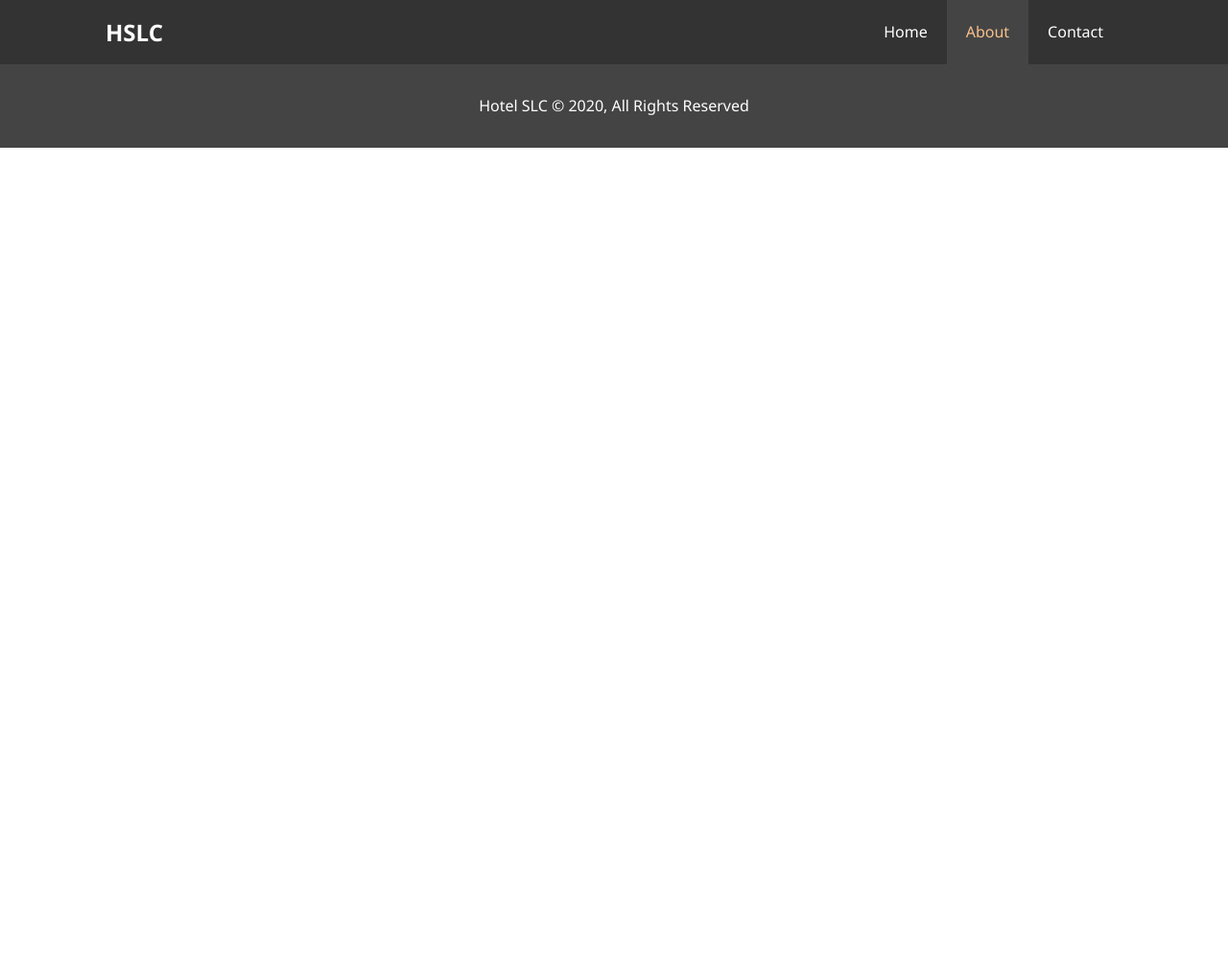
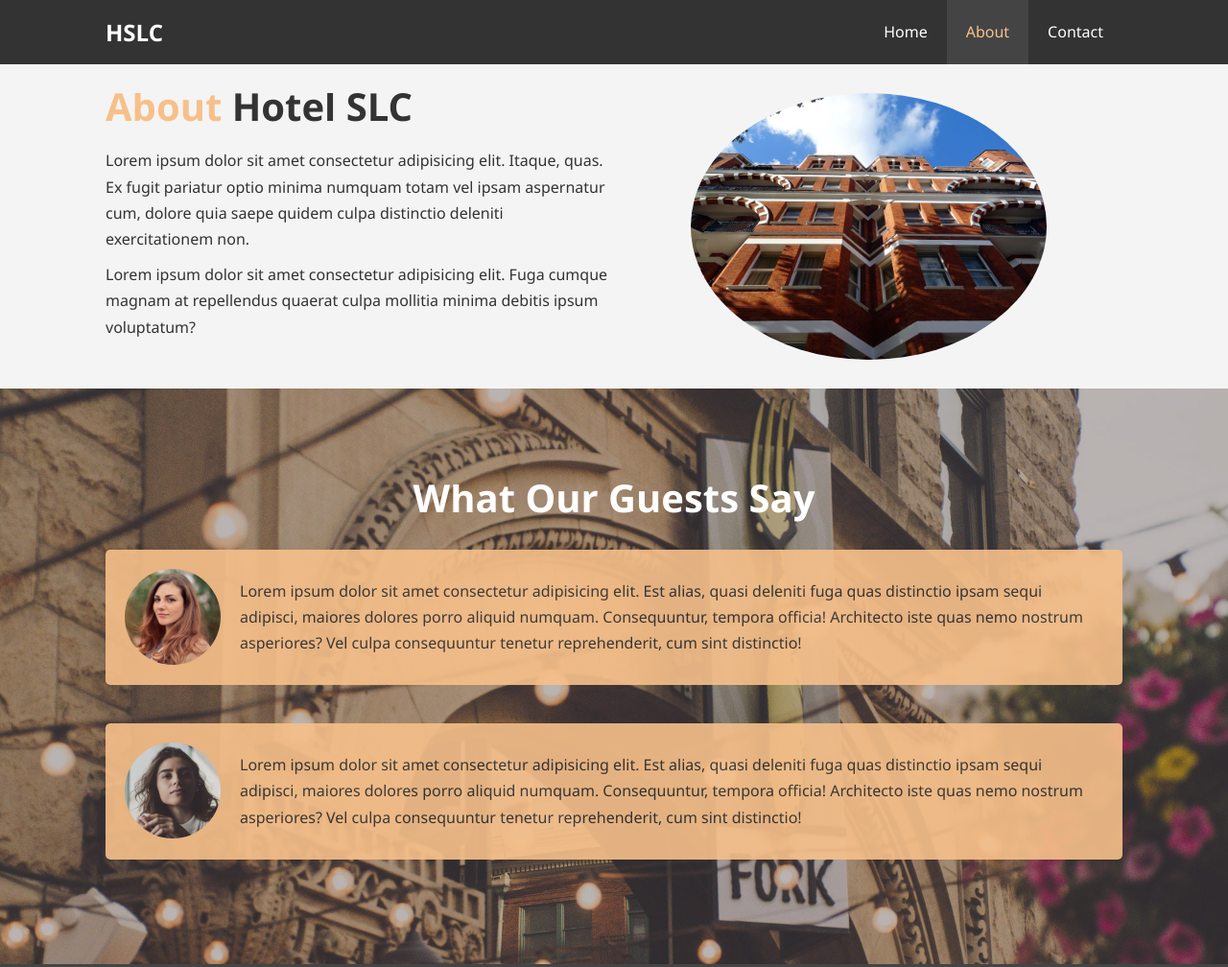
Before and after one commit to StephenGreen88/HotelWebsite, a plain HTML site: page about.html in a window 1280 px wide. Shown: the top 1008 px of the page at 96% size. Before the commit the page ends 800 px from the top, so only its background shows below. Drawn offline with Linux system fonts and the light colour scheme.

Commit message:
Finished styling the about.html page

```diff
--- a/about.html
+++ b/about.html
@@ -25,6 +25,43 @@
             </div>
         </nav>
     </header>
+    <!-- About Info Section -->
+    <section id="about-info" class="bg-light py-3">
+        <div class="container">
+            <div class="info-left">
+                <h1 class="l-heading"><span class="text-primary">About</span> Hotel SLC</h1>
+                <p>Lorem ipsum dolor sit amet consectetur adipisicing elit. Itaque, quas. Ex fugit pariatur optio minima
+                    numquam totam vel ipsam aspernatur cum, dolore quia saepe quidem culpa distinctio deleniti
+                    exercitationem non.</p>
+                <p>Lorem ipsum dolor sit amet consectetur adipisicing elit. Fuga cumque magnam at repellendus quaerat
+                    culpa mollitia minima debitis ipsum voluptatum?</p>
+            </div>
+            <div class="info-right">
+                <img src="./img/photo-2.jpg" alt="Hotel">
+            </div>
+        </div>
+    </section>
+    <!-- Clearing the floats -->
+    <div class="clear"></div>
+    <!-- Testimonials Section -->
+    <section id="testimonials" class="py-3">
+        <div class="container">
+            <h2 class="l-heading">What Our Guests Say</h2>
+            <div class="testimonial bg-primary">
+                <img src="./img/person-1.jpg" alt="Kelly">
+                <p>Lorem ipsum dolor sit amet consectetur adipisicing elit. Est alias, quasi deleniti fuga quas
+                    distinctio ipsam sequi adipisci, maiores dolores porro aliquid numquam. Consequuntur, tempora
+                    officia! Architecto iste quas nemo nostrum asperiores? Vel culpa consequuntur tenetur reprehenderit,
+                    cum sint distinctio!</p>
+            </div>
+            <div class="testimonial bg-primary">
+                <img src="./img/person-2.jpg" alt="Tayler">
+                <p>Lorem ipsum dolor sit amet consectetur adipisicing elit. Est alias, quasi deleniti fuga quas
+                    distinctio ipsam sequi adipisci, maiores dolores porro aliquid numquam. Consequuntur, tempora
+                    officia! Architecto iste quas nemo nostrum asperiores? Vel culpa consequuntur tenetur reprehenderit,
+                    cum sint distinctio!</p>
+            </div>
+        </div>
     </section>
     <!-- Footer Section -->
     <div class="clr"></div>
--- a/css/style.css
+++ b/css/style.css
@@ -83,8 +83,19 @@ p {
 }
 
 .clr {
- clear: both;
+    clear: both;
 }
+
+.l-heading {
+    font-size: 40px;
+}
+
+/* Padding */
+.py-1 {padding: 10px 0;}
+.py-2 {padding: 20px 0;}
+.py-3 {padding: 30px 0;}
+
+
 
 /* Navbar */
 #navbar {
@@ -182,6 +193,53 @@ p {
     margin-bottom: 10px;
 }
 
+/* About Info */
+#about-info .info-right {
+    float: right;
+    width: 50%;
+    min-height: 100%;
+}
+
+#about-info .info-right img {
+    display: block;
+    margin: auto;
+    width: 70%;
+    border-radius: 50%;
+}
+
+#about-info .info-left {
+    float: left;
+    width: 50%;
+    min-height: 100%;
+}
+
+/* Testimonials */
+#testimonials {
+    height: 600px;
+    background: url('../img/test-bg.jpg') no-repeat center center/cover;
+    padding-top: 100px;
+}
+
+#testimonials h2 {
+    color: #fff;
+    text-align: center;
+    padding-bottom: 40px;
+}
+
+#testimonials .testimonial {
+    padding: 20px;
+    margin-bottom: 40px;
+    border-radius: 5px;
+    opacity: 0.9;
+}
+
+#testimonials .testimonial img {
+    width: 100px;
+    float: left;
+    margin-right: 20px;
+    border-radius: 50%;
+}
+
 /* Footer */
 #main-footer {
     text-align: center;
```
Also changed, not shown: index.html (+1 -1 lines).
